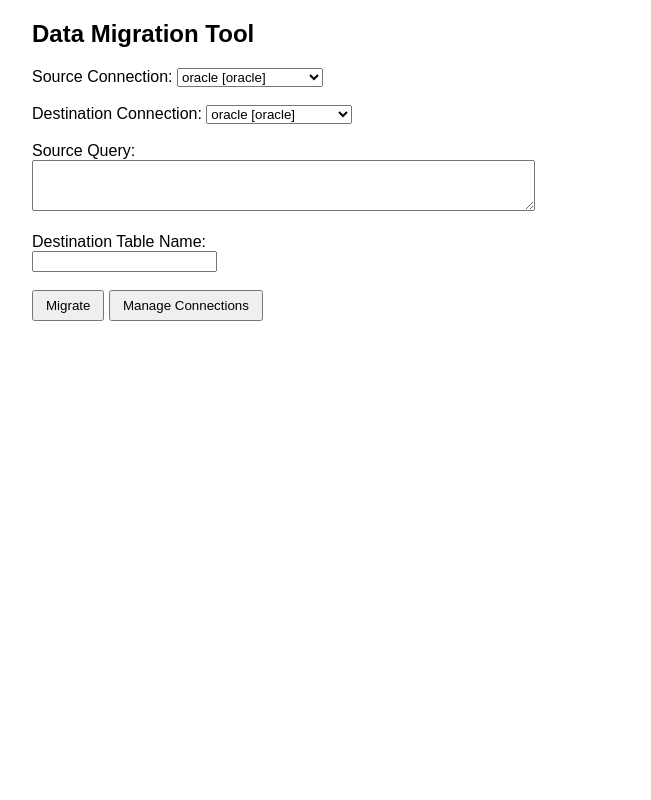
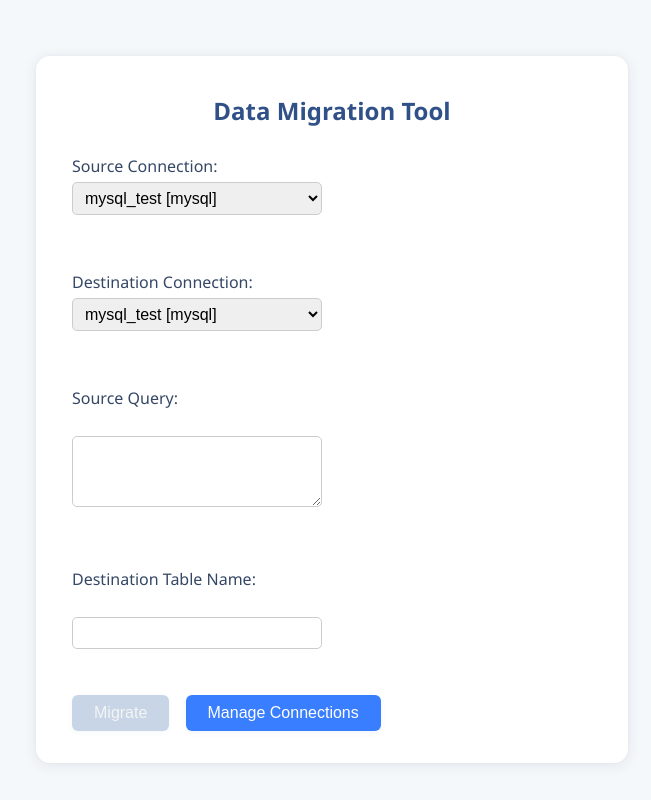
Before and after one commit to rajivreddy-2203/query_db_migrator, a Flask app: page / in a window 1280 px wide. Shown: the whole page, without its empty margins (308-959 px from the left). Run offline with Flask 2, Linux system fonts and the light colour scheme.

Commit message:
ui ux update

```diff
--- a/app.py
+++ b/app.py
@@ -1,6 +1,7 @@
 from flask import Flask, render_template, request, jsonify
 from db_router import get_all_connections, save_connection, delete_connection
 from migrator import migrate_data
+import time
 
 app = Flask(__name__)
 
@@ -33,8 +34,11 @@
     query = data['query']
     target_table = data['target_table']
     try:
+        start_time=time.time()
         count = migrate_data(src_name, dst_name, query, target_table)
-        return jsonify({"success": True, "rows": count})
+        end_time=time.time()
+        elapsed=end_time-start_time
+        return jsonify({"success": True, "rows": count, "elapsed":elapsed})
     except Exception as e:
         return jsonify({"success": False, "error": str(e)})
 
--- a/config/db_connections.json
+++ b/config/db_connections.json
@@ -1,13 +1,13 @@
 {
     "oracle": {
-        "oracle": {
+        "oracle_19_c": {
             "user": "yrr2203",
             "password": "yrr2203",
             "dsn": "localhost:1522/orclpdb"
         }
     },
     "postgresql": {
-        "postgres": {
+        "postgres_17": {
             "user": "postgres",
             "password": "admin",
             "host": "localhost",
@@ -15,6 +15,22 @@
             "database": "postgres"
         }
     },
-    "mysql": {},
-    "sqlserver": {}
+    "mysql": {
+        "mysql_test": {
+            "user": "yrr2203",
+            "password": "yrr2203",
+            "host": "localhost",
+            "port": "3306",
+            "database": "test"
+        }
+    },
+    "sqlserver": {
+        "sql_test": {
+            "user": "yrr2203",
+            "password": "yrr2203",
+            "host": "127.0.0.1",
+            "port": "1433",
+            "database": "master"
+        }
+    }
 }
--- /dev/null
+++ b/static/styles.css
@@ -0,0 +1,162 @@
+body {
+  font-family: 'Segoe UI', Arial, sans-serif;
+  background: #f4f8fb;
+  color: #283043;
+  margin: 0;
+}
+
+button:disabled,
+.btn:disabled {
+    background-color: #b0c4de !important; /* lighter shade, adjust as needed */
+    color: #f0f0f0 !important;
+    cursor: not-allowed !important;
+    border-color: #b0c4de !important;
+    opacity: 0.7; /* subtle fade */
+}
+
+button:disabled:hover,
+.btn:disabled:hover {
+    cursor: not-allowed !important;
+    /* Prevent any hover effect when disabled */
+    background-color: #b0c4de !important;
+    color: #f0f0f0 !important;
+}
+
+.container {
+  max-width: 520px;
+  margin: 56px auto 0 auto;
+  background: #fff;
+  border-radius: 14px;
+  box-shadow: 0 2px 14px rgba(40,48,67,0.09), 0 0px 2px 0px #e7ecf1;
+  padding: 38px 36px 32px 36px;
+  min-height: 320px;
+}
+
+h2, h3, h4 {
+  text-align: center;
+  font-weight: 700;
+  color: #305088;
+  margin-bottom: 28px;
+  margin-top: 0;
+}
+
+label {
+  font-weight: 500;
+  margin-top: 18px;
+  margin-bottom: 5px;
+  display: block;
+  color: #354765;
+}
+
+input[type="text"], input[type="password"], select, textarea {
+width: 250px;
+  padding: 6px 8px;
+  font-size: 16px;
+  box-sizing: border-box;
+  border-radius: 5px;
+  border: 1px solid #ccc;
+  margin-bottom: 16px;
+}
+
+input:focus, select:focus, textarea:focus {
+  border: 1.5px solid #397eff;
+  background: #fff;
+  box-shadow: 0 1px 5px rgb(39 126 255 / 8%);
+  outline: none;
+}
+
+.btn {
+  background: #397eff;
+  color: #fff;
+  font-weight: 500;
+  border: none;
+  border-radius: 6px;
+  padding: 9px 22px;
+  margin-top: 8px;
+  margin-right: 12px;
+  cursor: pointer;
+  font-size: 1rem;
+  transition: background 0.2s, box-shadow 0.2s;
+  box-shadow: 0 2px 6px rgb(48 80 136 / 6%);
+}
+
+.btn:hover, .btn:focus {
+  background: #265ec9;
+}
+
+#result {
+  margin-top: 26px;
+  font-size: 1.12rem;
+  color: #257004;
+  background: #e6ffed;
+  border: 1px solid #a7e8b2;
+  border-radius: 6px;
+  padding: 15px 16px;
+  word-break: break-word;
+  display: block;
+}
+
+table {
+  width: 100%;
+  border-collapse: collapse;
+  margin-bottom: 24px;
+  margin-top: 18px;
+  background: #f8fbff;
+  border-radius: 9px;
+  overflow: hidden;
+}
+
+th, td {
+  border-bottom: 1px solid #e7ecf1;
+  padding: 10px 12px;
+  text-align: left;
+}
+
+th {
+  background: #e7ecf1;
+  color: #295077;
+  font-weight: 600;
+}
+
+tr:nth-child(even) {
+  background: #f4f8fb;
+}
+
+tr:hover {
+  background: #e6f0fa;
+  transition: background 0.16s;
+}
+
+.actions button, .actions .btn {
+  margin: 0 2px;
+  background: #f26b4b;
+  color: #fff;
+  border-radius: 4px;
+  padding: 6px 12px;
+  font-size: 0.96rem;
+  border: none;
+  cursor: pointer;
+  transition: background 0.2s;
+}
+
+.actions button:hover, .actions .btn:hover {
+  background: #d94e28;
+}
+
+small, .help {
+ display: block;
+  margin-top: 4px;      /* Adds space below the input */
+  margin-left: 2px;     /* Slightly indents for better alignment */
+  color: #6c757d;       /* Optional: Bootstrap-like grey */
+  font-size: 90%;       /* Keeps it visually subtle */
+}
+
+form {
+  margin-bottom: 0;
+}
+
+@media (max-width: 600px) {
+  .container { max-width: 94vw; padding: 16px 8vw 8vw 8vw; }
+  table, th, td { font-size: 0.98em; }
+  h2, h3, h4 { font-size: 1.17em; }
+}
--- a/templates/index.html
+++ b/templates/index.html
@@ -1,13 +1,11 @@
 <!DOCTYPE html>
 <html>
+
 <head>
   <title>DB Migrator</title>
-  <style>
-    body { font-family: Arial; }
-    .container { width:600px; margin:auto; }
-    .btn { padding:6px 12px; }
-  </style>
+  <link rel="stylesheet" href="{{ url_for('static', filename='styles.css') }}">
 </head>
+
 <body>
   <div class="container">
     <h2>Data Migration Tool</h2>
@@ -20,52 +18,12 @@
       <textarea id="query" rows="3" cols="60" required></textarea><br><br>
       <label>Destination Table Name:</label><br>
       <input id="target_table" type="text" required><br><br>
-      <button type="submit" class="btn">Migrate</button>
-      <button type="button" class="btn" onclick="window.location='/manage-connections'">Manage Connections</button>
+      <button id="migrateBtn" type="submit" class="btn">Migrate</button>
+      <button id="manageConnectionsBtn" type="button" class="btn" onclick="window.location='/manage-connections'">Manage Connections</button>
     </form>
-    <div id="result" style="margin-top:16px;"></div>
+    <div id="result" style="display:none;"></div>
   </div>
-  <script>
-    function fetchConnections() {
-      fetch('/api/connections')
-      .then(resp => resp.json())
-      .then(cons => {
-        let srcSel = document.getElementById('source');
-        let dstSel = document.getElementById('destination');
-        srcSel.innerHTML = '';
-        dstSel.innerHTML = '';
-        Object.entries(cons).forEach(([type, dbs]) => {
-          Object.keys(dbs).forEach(name => {
-            let opt1 = document.createElement('option');
-            opt1.value = name; opt1.textContent = `${name} [${type}]`;
-            let opt2 = opt1.cloneNode(true);
-            srcSel.appendChild(opt1);
-            dstSel.appendChild(opt2);
-          });
-        });
-      });
-    }
-    fetchConnections();
+  <script src="/static/index.js"></script>
+</body>
 
-    document.getElementById('migrateForm').onsubmit = function(e){
-      e.preventDefault();
-      let data = {
-        source: document.getElementById('source').value,
-        destination: document.getElementById('destination').value,
-        query: document.getElementById('query').value,
-        target_table: document.getElementById('target_table').value
-      };
-      document.getElementById('result').textContent = "Migrating...";
-      fetch('/api/migrate', {method:'POST', headers:{'Content-Type':'application/json'}, body:JSON.stringify(data)})
-      .then(r => r.json())
-      .then(res => {
-        if(res.success) {
-          document.getElementById('result').textContent = `Success! ${res.rows} rows migrated.`;
-        } else {
-          document.getElementById('result').textContent = "Error: " + res.error;
-        }
-      });
-    };
-  </script>
-</body>
 </html>
```
Also changed, not shown: static/index.js (added, +115 -0 lines), static/manage_connections.js (+4 -3 lines), templates/manage_connections.html (+2 -7 lines), sqlserver_reader.py (renamed from mssql_reader.py), sqlserver_writer.py (renamed from mssql_writer.py).
